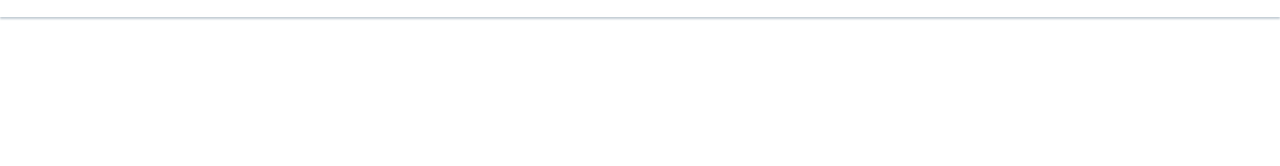
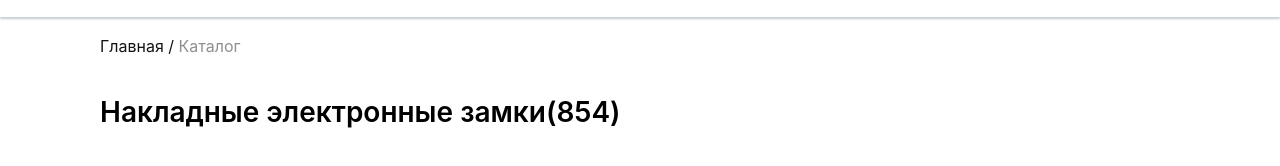
Before and after one commit to Oltinbek2010/git-hub-, a plain HTML site: page index.html in a window 1280 px wide. Shown: the part 120-286 px from the top of the page. Drawn offline with Linux system fonts and the light colour scheme; a web font is replaced by a local one.

Commit message:
o'zgarildi

```diff
--- a/index.html
+++ b/index.html
@@ -46,7 +46,13 @@
                 88 499</a>
             <a class="Shop" href="#"><img src="./imgs/like.svg" alt="Shop" width="88" height="32"></a>
         </div>
+
+
     </header>
+    <main class="container main">
+        <p>Главная / <span> Каталог</span></p>
+        <h3>Накладные электронные замки<span>(854)</span></h3>
+    </main>
 </body>
 
 </html>
--- a/styles/style.css
+++ b/styles/style.css
@@ -49,7 +49,6 @@ header {
     display: flex;
     align-items: center;
     box-shadow: 0px 2px 2px #C4CDD5;
-    margin-bottom: 20px;
 }
 
 .logo {
@@ -99,3 +98,24 @@ ul .ab {
 .Shop {
     align-items: center;
 }
+
+.main {
+    padding: 20px 100px;
+}
+
+.main p {
+    color: #141414;
+    font-weight: 400;
+    font-size: 16px;
+    margin-bottom: 40px;
+}
+
+.main p span {
+    opacity: 47%;
+}
+
+.main h3 {
+    color: #000000;
+    font-weight: 600;
+    font-size: 28px;
+}
```
